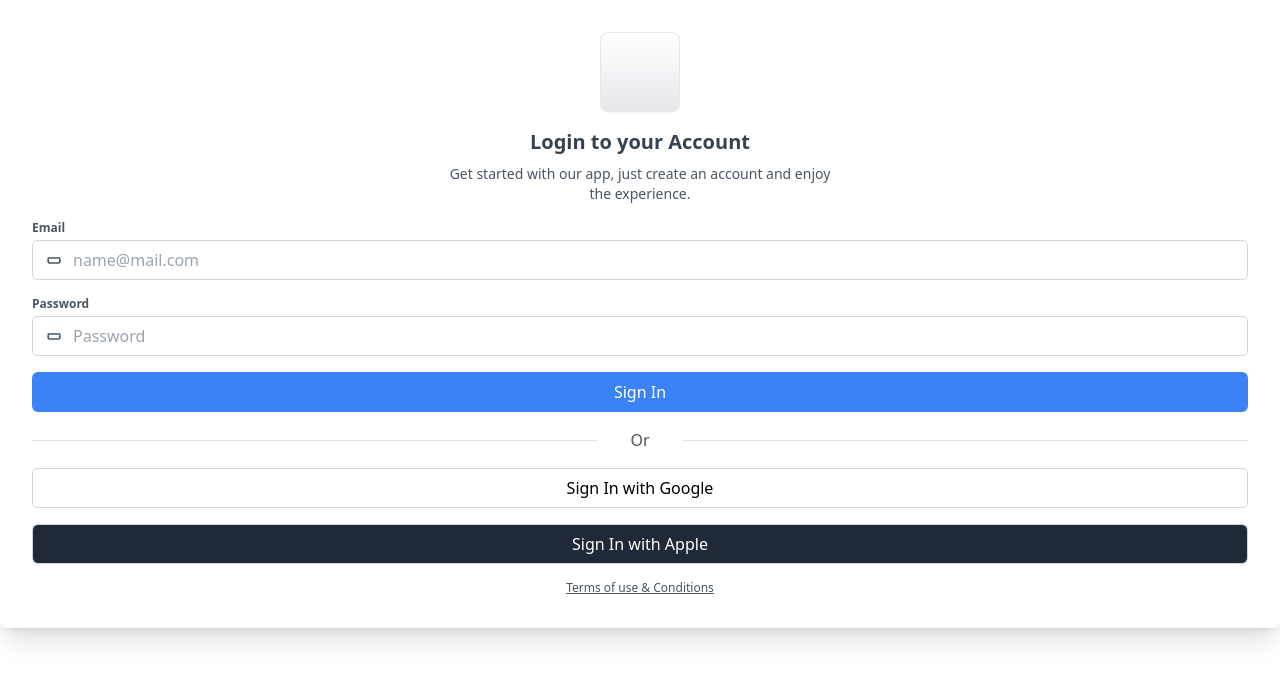
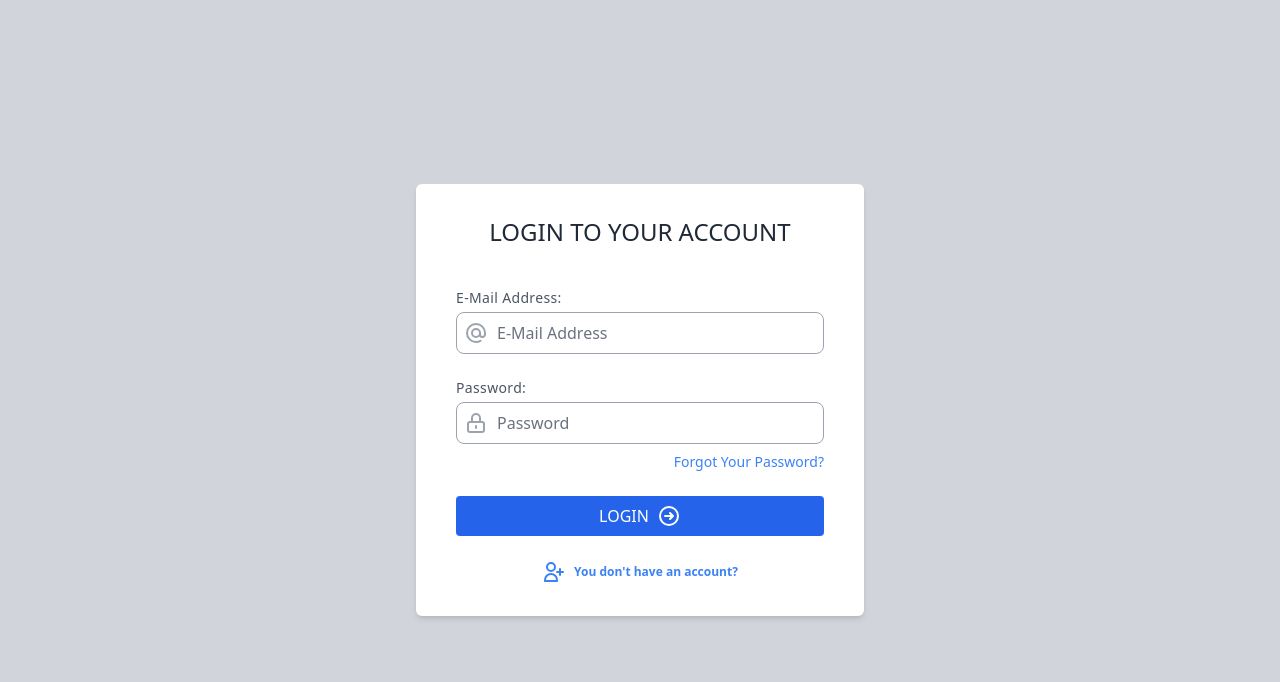
Before and after one commit to Najamulhassan3383/MERN_AuthFlow, a React (Vite) app in the folder mern_authflow/: page / in a window 1280 px wide. Shown: the top 682 px of the page. Built offline with nearby package versions, Linux system fonts and the light colour scheme.

Commit message:
added sign in and sign up pages

```diff
--- a/mern_authflow/src/App.jsx
+++ b/mern_authflow/src/App.jsx
@@ -1,9 +1,12 @@
 import LoginForm from "./components/LoginForm";
+import SignUp from "./components/SignUp";
 
 function App() {
   return (
     <>
       <LoginForm />
+      {/* RiAccountPinBoxFill */}
+      {/* <SignUp /> */}
     </>
   );
 }
--- a/mern_authflow/src/components/LoginForm.jsx
+++ b/mern_authflow/src/components/LoginForm.jsx
@@ -2,109 +2,137 @@ import React from "react";
 
 const LoginForm = () => {
   return (
-    <form className="form_container bg-white p-8 rounded-lg shadow-xl flex flex-col items-center gap-4">
-      <div className="logo_container w-20 h-20 bg-gradient-to-b from-transparent to-gray-200 border border-gray-200 rounded-lg shadow-sm"></div>
-      <div className="title_container flex flex-col items-center gap-2">
-        <p className="title text-xl font-bold text-gray-700">
-          Login to your Account
-        </p>
-        <span className="subtitle text-sm text-gray-600 max-w-[80%] text-center">
-          Get started with our app, just create an account and enjoy the
-          experience.
+    <div className="min-h-screen flex flex-col items-center justify-center bg-gray-300">
+      <div className="flex flex-col bg-white shadow-md px-4 sm:px-6 md:px-8 lg:px-10 py-8 rounded-md w-full max-w-md">
+        <div className="font-medium self-center text-xl sm:text-2xl uppercase text-gray-800">
+          Login To Your Account
+        </div>
+
+        <div className="mt-10">
+          <form action="#">
+            <div className="flex flex-col mb-6">
+              <label
+                htmlFor="email"
+                className="mb-1 text-xs sm:text-sm tracking-wide text-gray-600"
+              >
+                E-Mail Address:
+              </label>
+              <div className="relative">
+                <div className="inline-flex items-center justify-center absolute left-0 top-0 h-full w-10 text-gray-400">
+                  <svg
+                    className="h-6 w-6"
+                    fill="none"
+                    strokeLinecap="round"
+                    strokeLinejoin="round"
+                    strokeWidth="2"
+                    viewBox="0 0 24 24"
+                    stroke="currentColor"
+                  >
+                    <path d="M16 12a4 4 0 10-8 0 4 4 0 008 0zm0 0v1.5a2.5 2.5 0 005 0V12a9 9 0 10-9 9m4.5-1.206a8.959 8.959 0 01-4.5 1.207" />
+                  </svg>
+                </div>
+
+                <input
+                  id="email"
+                  type="email"
+                  name="email"
+                  className="text-sm sm:text-base placeholder-gray-500 pl-10 pr-4 rounded-lg border border-gray-400 w-full py-2 focus:outline-none focus:border-blue-400"
+                  placeholder="E-Mail Address"
+                />
+              </div>
+            </div>
+            <div className="flex flex-col mb-6">
+              <label
+                htmlFor="password"
+                className="mb-1 text-xs sm:text-sm tracking-wide text-gray-600"
+              >
+                Password:
+              </label>
+              <div className="relative">
+                <div className="inline-flex items-center justify-center absolute left-0 top-0 h-full w-10 text-gray-400">
+                  <span>
+                    <svg
+                      className="h-6 w-6"
+                      fill="none"
+                      strokeLinecap="round"
+                      strokeLinejoin="round"
+                      strokeWidth="2"
+                      viewBox="0 0 24 24"
+                      stroke="currentColor"
+                    >
+                      <path d="M12 15v2m-6 4h12a2 2 0 002-2v-6a2 2 0 00-2-2H6a2 2 0 00-2 2v6a2 2 0 002 2zm10-10V7a4 4 0 00-8 0v4h8z" />
+                    </svg>
                   </span>
                 </div>
-      <div className="input_container w-full relative flex flex-col gap-1">
-        <label
-          className="input_label text-xs text-gray-600 font-semibold"
-          htmlFor="email_field"
+
+                <input
+                  id="password"
+                  type="password"
+                  name="password"
+                  className="text-sm sm:text-base placeholder-gray-500 pl-10 pr-4 rounded-lg border border-gray-400 w-full py-2 focus:outline-none focus:border-blue-400"
+                  placeholder="Password"
+                />
+              </div>
+            </div>
+
+            <div className="flex items-center mb-6 -mt-4">
+              <div className="flex ml-auto">
+                <a
+                  href="#"
+                  className="inline-flex text-xs sm:text-sm text-blue-500 hover:text-blue-700"
                 >
-          Email
-        </label>
+                  Forgot Your Password?
+                </a>
+              </div>
+            </div>
+
+            <div className="flex w-full">
+              <button
+                type="submit"
+                className="flex items-center justify-center focus:outline-none text-white text-sm sm:text-base bg-blue-600 hover:bg-blue-700 rounded py-2 w-full transition duration-150 ease-in"
+              >
+                <span className="mr-2 uppercase">Login</span>
+                <span>
                   <svg
-          className="icon w-5 h-5 absolute left-3 bottom-3 text-gray-600"
+                    className="h-6 w-6"
                     fill="none"
-          viewBox="0 0 24 24"
-          xmlns="http://www.w3.org/2000/svg"
-        >
-          <path
                     strokeLinecap="round"
                     strokeLinejoin="round"
-            strokeWidth={2}
+                    strokeWidth="2"
+                    viewBox="0 0 24 24"
                     stroke="currentColor"
-            d="M19 14v2a2 2 0 01-2 2H7a2 2 0 01-2-2v-2M5 12h14"
-          />
+                  >
+                    <path d="M13 9l3 3m0 0l-3 3m3-3H8m13 0a9 9 0 11-18 0 9 9 0 0118 0z" />
                   </svg>
-        <input
-          placeholder="name@mail.com"
-          title="Input title"
-          name="input-name"
-          type="text"
-          className="input_field w-full h-10 px-10 border border-gray-300 rounded-md outline-none transition duration-300 focus:ring-2 focus:ring-blue-500"
-          id="email_field"
-        />
+                </span>
+              </button>
             </div>
-      <div className="input_container w-full relative flex flex-col gap-1">
-        <label
-          className="input_label text-xs text-gray-600 font-semibold"
-          htmlFor="password_field"
+          </form>
+        </div>
+        <div className="flex justify-center items-center mt-6">
+          <a
+            href="#"
+            target="_blank"
+            className="inline-flex items-center font-bold text-blue-500 hover:text-blue-700 text-xs text-center"
           >
-          Password
-        </label>
+            <span>
               <svg
-          className="icon w-5 h-5 absolute left-3 bottom-3 text-gray-600"
+                className="h-6 w-6"
                 fill="none"
-          viewBox="0 0 24 24"
-          xmlns="http://www.w3.org/2000/svg"
-        >
-          <path
                 strokeLinecap="round"
                 strokeLinejoin="round"
-            strokeWidth={2}
+                strokeWidth="2"
+                viewBox="0 0 24 24"
                 stroke="currentColor"
-            d="M19 14v2a2 2 0 01-2 2H7a2 2 0 01-2-2v-2M5 12h14"
-          />
+              >
+                <path d="M18 9v3m0 0v3m0-3h3m-3 0h-3m-2-5a4 4 0 11-8 0 4 4 0 018 0zM3 20a6 6 0 0112 0v1H3v-1z" />
               </svg>
-        <input
-          placeholder="Password"
-          title="Input title"
-          name="input-name"
-          type="password"
-          className="input_field w-full h-10 px-10 border border-gray-300 rounded-md outline-none transition duration-300 focus:ring-2 focus:ring-blue-500"
-          id="password_field"
-        />
+            </span>
+            <span className="ml-2">You don't have an account?</span>
+          </a>
         </div>
-      <button
-        title="Sign In"
-        type="submit"
-        className="sign-in_btn w-full h-10 bg-blue-500 text-white rounded-md outline-none cursor-pointer transition duration-300 hover:bg-blue-600"
-      >
-        Sign In
-      </button>
-      <div className="separator w-full flex items-center gap-8 text-gray-600">
-        <hr className="line w-full border-t" />
-        <span>Or</span>
-        <hr className="line w-full border-t" />
       </div>
-      <button
-        title="Sign In"
-        type="submit"
-        className="sign-in_ggl w-full h-10 flex items-center justify-center gap-2 bg-white border border-gray-300 rounded-md outline-none cursor-pointer transition duration-300 hover:border-blue-500"
-      >
-        {/* Google Sign In Icon */}
-        <span>Sign In with Google</span>
-      </button>
-      <button
-        title="Sign In"
-        type="submit"
-        className="sign-in_apl w-full h-10 flex items-center justify-center gap-2 bg-gray-800 text-white border border-gray-300 rounded-md outline-none cursor-pointer transition duration-300 hover:border-blue-500"
-      >
-        {/* Apple Sign In Icon */}
-        <span>Sign In with Apple</span>
-      </button>
-      <p className="note text-xs text-gray-600 underline">
-        Terms of use & Conditions
-      </p>
-    </form>
+    </div>
   );
 };
 
--- /dev/null
+++ b/mern_authflow/src/components/SignUp.jsx
@@ -0,0 +1,74 @@
+function SignUp() {
+  return (
+    <div className="bg-grey-lighter min-h-screen flex flex-col">
+      <div className="container max-w-sm mx-auto flex-1 flex flex-col items-center justify-center px-2">
+        <div className="bg-white px-6 py-8 rounded shadow-md text-black w-full">
+          <h1 className="mb-8 text-3xl text-center">Sign up</h1>
+          <input
+            type="text"
+            className="block border border-grey-light w-full p-3 rounded mb-4"
+            name="fullname"
+            placeholder="Full Name"
+          />
+
+          <input
+            type="text"
+            className="block border border-grey-light w-full p-3 rounded mb-4"
+            name="email"
+            placeholder="Email"
+          />
+
+          <input
+            type="password"
+            className="block border border-grey-light w-full p-3 rounded mb-4"
+            name="password"
+            placeholder="Password"
+          />
+          <input
+            type="password"
+            className="block border border-grey-light w-full p-3 rounded mb-4"
+            name="confirm_password"
+            placeholder="Confirm Password"
+          />
+
+          <button
+            type="submit"
+            className="w-full text-center py-3 rounded bg-green-600 text-white hover:bg-green-900 focus:outline-none my-1"
+          >
+            Create Account
+          </button>
+
+          <div className="text-center text-sm text-grey-dark mt-4">
+            By signing up, you agree to the
+            <a
+              className="no-underline border-b border-grey-dark text-grey-dark"
+              href="#"
+            >
+              Terms of Service
+            </a>{" "}
+            and
+            <a
+              className="no-underline border-b border-grey-dark text-grey-dark"
+              href="#"
+            >
+              Privacy Policy
+            </a>
+          </div>
+        </div>
+
+        <div className="text-grey-dark mt-6">
+          Already have an account?
+          <a
+            className="underline border-b border-blue text-blue-400 ml-2"
+            href="../login/"
+          >
+            Log in
+          </a>
+          .
+        </div>
+      </div>
+    </div>
+  );
+}
+
+export default SignUp;
```
Lines whose indentation alone changed are shown as unchanged.
